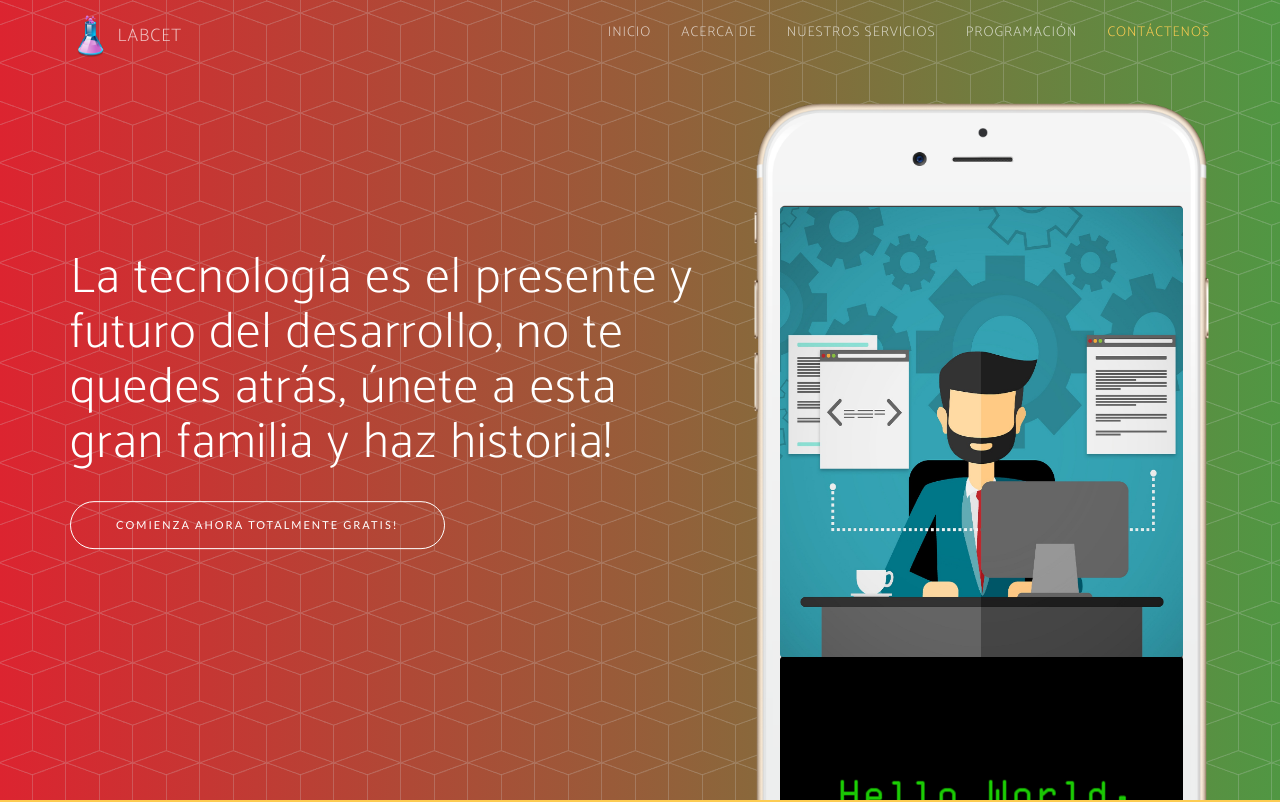
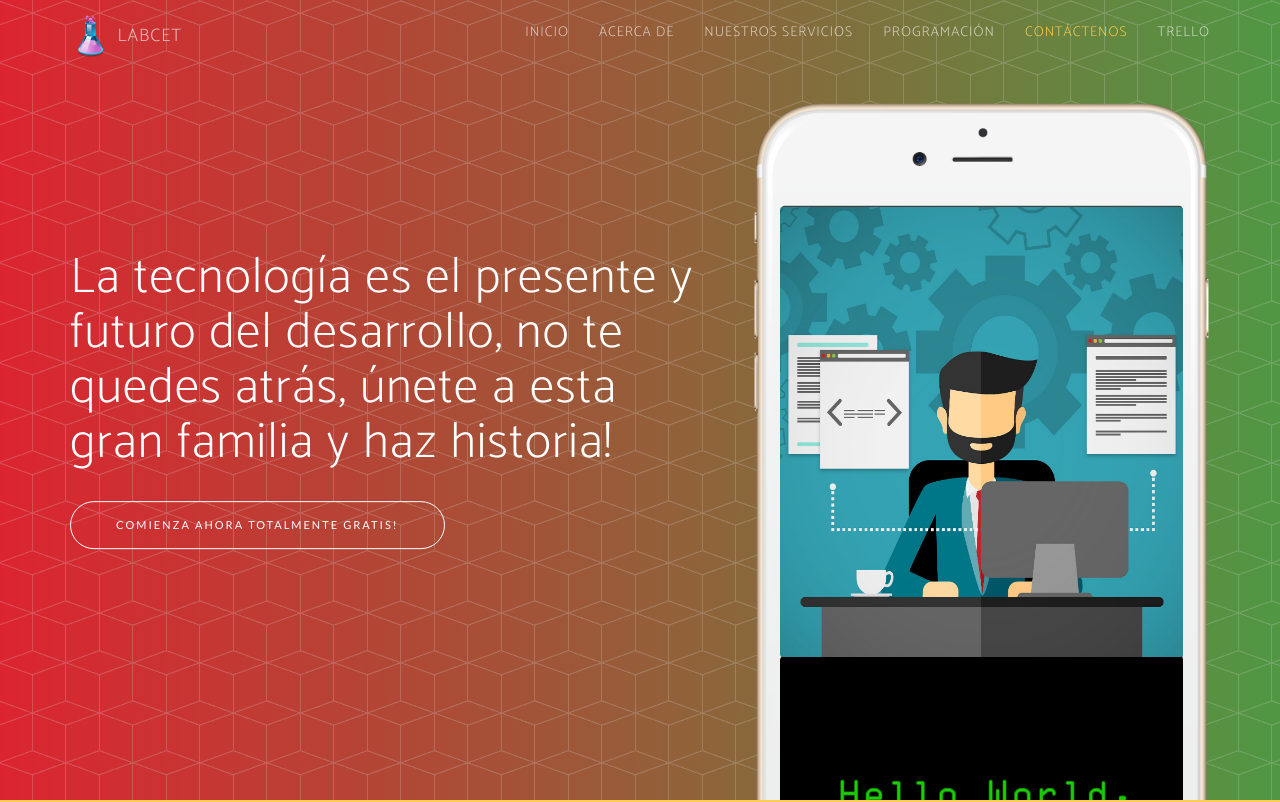
Before and after one commit to Labcet/labcet, a website: page index.html in a window 1280 px wide. Shown: the top 802 px of the page. Drawn offline with nearby package versions, Linux system fonts and the light colour scheme; a web font is replaced by a local one.

Commit message:
original

```diff
--- a/index.html
+++ b/index.html
@@ -74,6 +74,9 @@
                     </li>
                     <li>
                         <a class="page-scroll" href="#contact"><h5>Contáctenos</h5></a>
+                    </li>
+                    <li>
+                        <a class="page-scroll" href="https://trello.com/b/XcpNK2C5/labcet-inc"><h5>Trello</h5></a>
                     </li>
                 </ul>
             </div>
```
